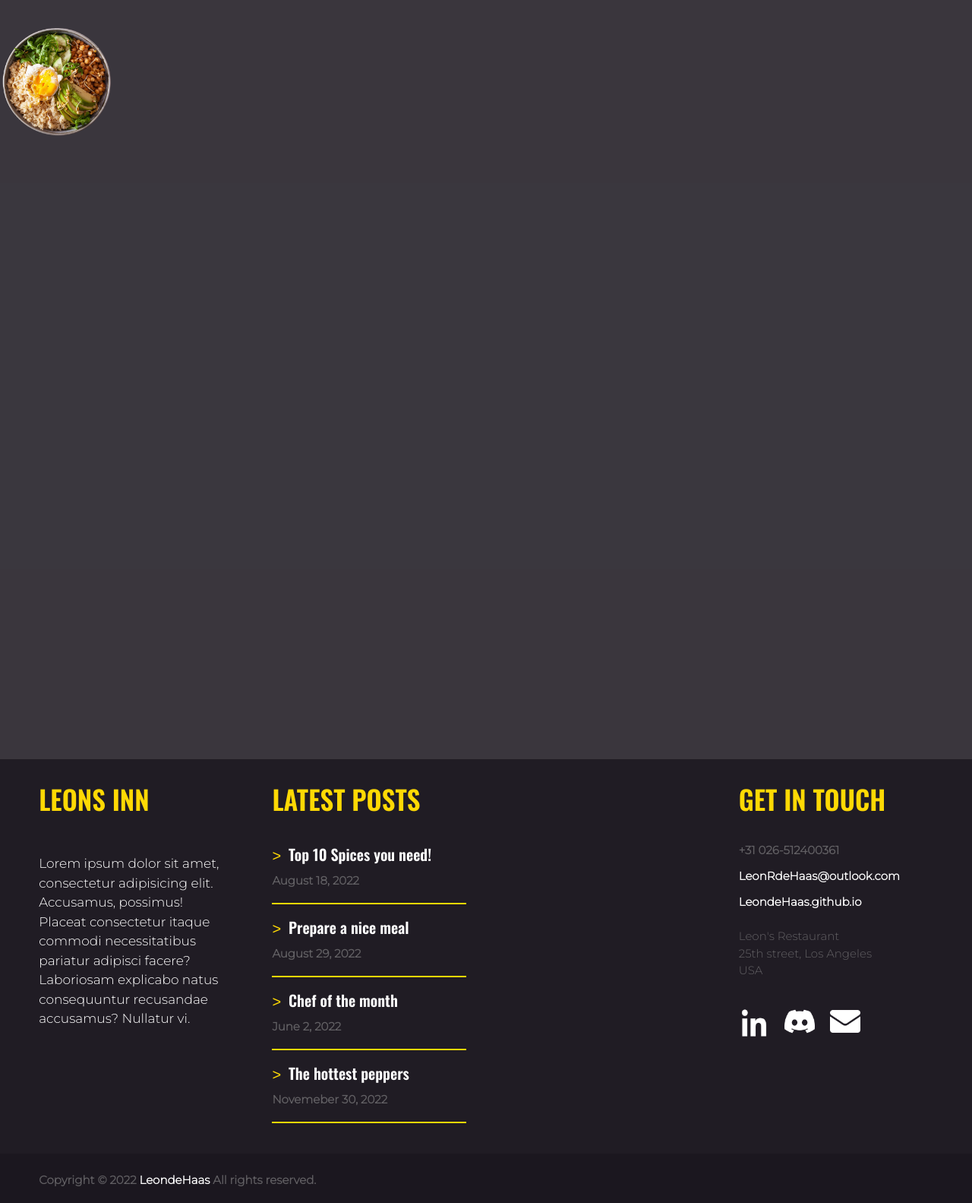
After one commit to LeondeHaas/Restaurant-project, a PHP site: page /menu.html in a window 1280 px wide. The commit adds this page. Shown: the part 776-2359 px from the top of the page at 76% size. Run offline with PHP 8.4, Linux system fonts and the light colour scheme; style sheets or scripts are compiled from the project's sources.

Commit message:
start menu page

```diff
--- a/index.html
+++ b/index.html
@@ -15,9 +15,9 @@
 </style>
 <header>
     <div class="main-header-container">
-        <li class="hover-underline-animation">HOME</li>
+        <a href="index.html"><li class="hover-underline-animation">HOME</li></a>
         <li class="hover-underline-animation">ABOUT US</li>
-        <li class="hover-underline-animation">MENU</li>
+        <a href="menu.html"><li class="hover-underline-animation">MENU</li></a>
         <li class="hover-underline-animation">RESERVATION</li>
         <li class="hover-underline-animation">LOCATIONS</li>
         <li class="hover-underline-animation">CONTACT</li>
--- /dev/null
+++ b/menu.html
@@ -0,0 +1,105 @@
+<!DOCTYPE html>
+<html lang="en">
+
+<head>
+    <meta charset="UTF-8">
+    <meta http-equiv="X-UA-Compatible" content="IE=edge">
+    <meta name="viewport" content="width=device-width, initial-scale=1.0">
+    <link rel="stylesheet" href="styles/styles.css">
+    <link rel="stylesheet" href="styles/mediaqueries.css">
+    <link rel="stylesheet" href="/styles/menu.css">
+    <title>Document</title>
+</head>
+<style>
+    @import url('https://fonts.googleapis.com/css2?family=Montserrat:wght@300&family=Oswald:wght@600&display=swap');
+    @import url('https://fonts.googleapis.com/css2?family=Montserrat:wght@300&family=Oswald:wght@600&display=swap');
+</style>
+<header>
+    <div class="main-header-container">
+        <a href="/index.html"><li class="hover-underline-animation">HOME</li></a>
+        <li class="hover-underline-animation">ABOUT US</li>
+        <a href="/menu.html"><li class="hover-underline-animation">MENU</li></a>
+        <li class="hover-underline-animation">RESERVATION</li>
+        <li class="hover-underline-animation">LOCATIONS</li>
+        <li class="hover-underline-animation">CONTACT</li>
+    </div>
+</header>
+ <div class="main-banner-container">
+        <div class="left-banner-container">
+            <h3>Menu</h3>
+            <h1>OUR BEST DISHES<br> SERVED HERE</h1>
+            <div class="container-lines">
+                <div class="lines"></div>
+                <img src="/Images/restaurant (2412).png" alt="">
+                <div class="lines"></div>
+            </div>
+            <button>BOOK A RESERVATION</button>
+        </div>
+        <div class="right-banner-container"></div>
+    </div>
+<body>
+   <div class="main-menu-container">
+    <img src="/Images/quinoa-bowl-with-egg-avocado-cucumber-lentil-h-2022-02-02-04-51-23-utc-removebg-preview.png" alt="">
+   </div>
+</body>
+<footer>
+    <div class="footer-bar"></div>
+    <div class="main-footer-container">
+        <div class="footer-container-1">
+            <!-- <img src="/Images/hamburger.png" alt=""> -->
+            <h1>LEONS INN</h1>
+            <p>Lorem ipsum dolor sit amet, consectetur adipisicing elit. Accusamus, possimus! Placeat consectetur itaque
+                commodi necessitatibus pariatur adipisci facere? Laboriosam explicabo natus consequuntur recusandae
+                accusamus? Nullatur vi.</p>
+        </div>
+        <div class="footer-container-2">
+            <h1>LATEST POSTS</h1>
+             <div class="post-1">
+                <ul>
+                    <li class="checkmarks-1">Top 10 Spices you need!</li>
+                    <p>Lorem ipsum dolor sit amet, consectetur adipisicing elit. Inventore maiores quos pariatur repellat sunt laborum quia aliquam animi at culpa...</p>
+                    <h3>August 18, 2022</h3>
+                </ul>
+             </div>
+              <div class="post-1">
+                <ul>
+                    <li class="checkmarks-1">Prepare a nice meal</li>
+                    <p>Lorem ipsum dolor sit amet, consectetur adipisicing elit. Inventore maiores quos pariatur repellat sunt laborum quia aliquam animi at culpa...</p>
+                    <h3>August 29, 2022</h3>
+                </ul>
+             </div>
+              <div class="post-1">
+                <ul>
+                    <li class="checkmarks-1">Chef of the month</li>
+                    <p>Lorem ipsum dolor sit amet, consectetur adipisicing elit. Inventore maiores quos pariatur repellat sunt laborum quia aliquam animi at culpa...</p>
+                    <h3>June 2, 2022</h3>
+                </ul>
+             </div>
+              <div class="post-1">
+                <ul>
+                    <li class="checkmarks-1">The hottest peppers</li>
+                    <p>Lorem ipsum dolor sit amet, consectetur adipisicing elit. Inventore maiores quos pariatur repellat sunt laborum quia aliquam animi at culpa...</p>
+                    <h3>Novemeber 30, 2022</h3>
+                </ul>
+             </div>
+        </div>
+        <div class="footer-container-3">
+        </div>
+        <div class="footer-container-4">
+            <h1>GET IN TOUCH</h1>
+            <h3>+31 026-512400361</h3>
+            <h3 class="important-links">LeonRdeHaas@outlook.com</h3>
+            <h3 class="important-links">LeondeHaas.github.io</h3>
+            <p>Leon's Restaurant<br> 25th street, Los Angeles<br> USA </p>
+            <div class="contact-icons">
+                <a href=""></a><img src="/Images/003-linkedin.png" alt="">
+                <a href=""><img src="/Images/001-discord.png" alt=""></a>
+                <a href="mailto:LeonRdeHaas@outlook.com"><img src="/Images/002-email.png" alt=""></a>
+            </div>
+        </div>
+    </div>
+    <div class="bottom-footer-bar">
+        <h3>Copyright © 2022 <span>LeondeHaas</span> All rights reserved.</h3>
+    </div>
+</footer>
+</html>
--- /dev/null
+++ b/styles/menu.css
@@ -0,0 +1,15 @@
+* {
+  margin: 0;
+  padding: 0;
+  box-sizing: border-box;
+}
+
+.main-menu-container {
+  width: 100%;
+  height: 1000px;
+  background-color: rgba(32, 28, 36, 0.8823529412);
+}
+
+.main-banner-container {
+  background-image: url(/Images/italian-food-background-2021-08-26-16-35-53-utc.jpg);
+}/*# sourceMappingURL=menu.css.map */
--- /dev/null
+++ b/styles/menu.scss
@@ -0,0 +1,15 @@
+* {
+    margin: 0;
+    padding: 0;
+    box-sizing: border-box;
+}
+
+.main-menu-container {
+    width: 100%;
+    height: 1000px;
+    background-color: #201c24e1;
+}
+
+.main-banner-container {
+    background-image: url(/Images/italian-food-background-2021-08-26-16-35-53-utc.jpg);
+}
--- a/styles/styles.css
+++ b/styles/styles.css
@@ -45,6 +45,8 @@
 .main-header-container li {
   margin-right: 25px;
   margin-left: 25px;
+  list-style: none;
+  color: #fff;
 }
 
 .main-banner-container {
--- a/styles/styles.scss
+++ b/styles/styles.scss
@@ -68,6 +68,8 @@
     li {
         margin-right: 25px;
         margin-left: 25px;
+        list-style: none;
+        color: #fff;
     }
 }
 
```
Also changed, not shown: Images/quinoa-bowl-with-egg-avocado-cucumber-lentil-h-2022-02-02-04-51-23-utc-removebg-preview.png (added), 3 other files.
